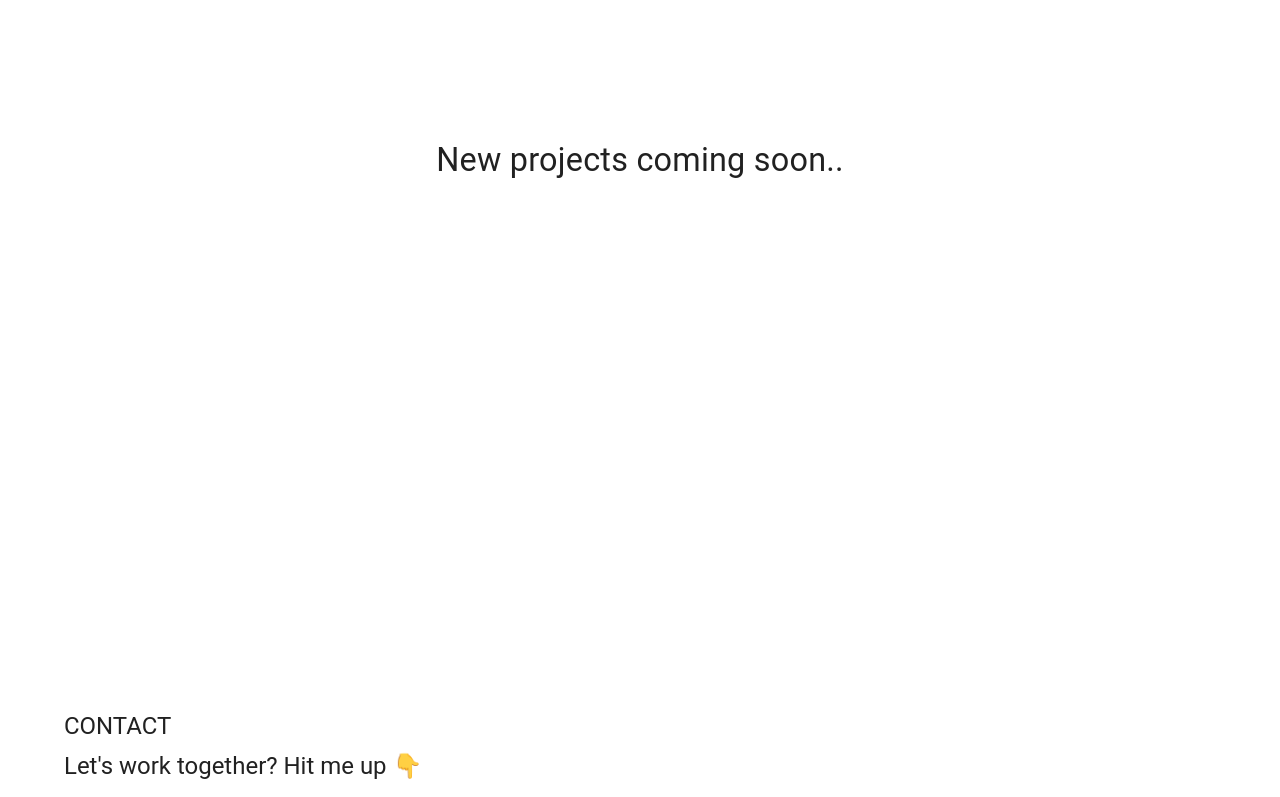
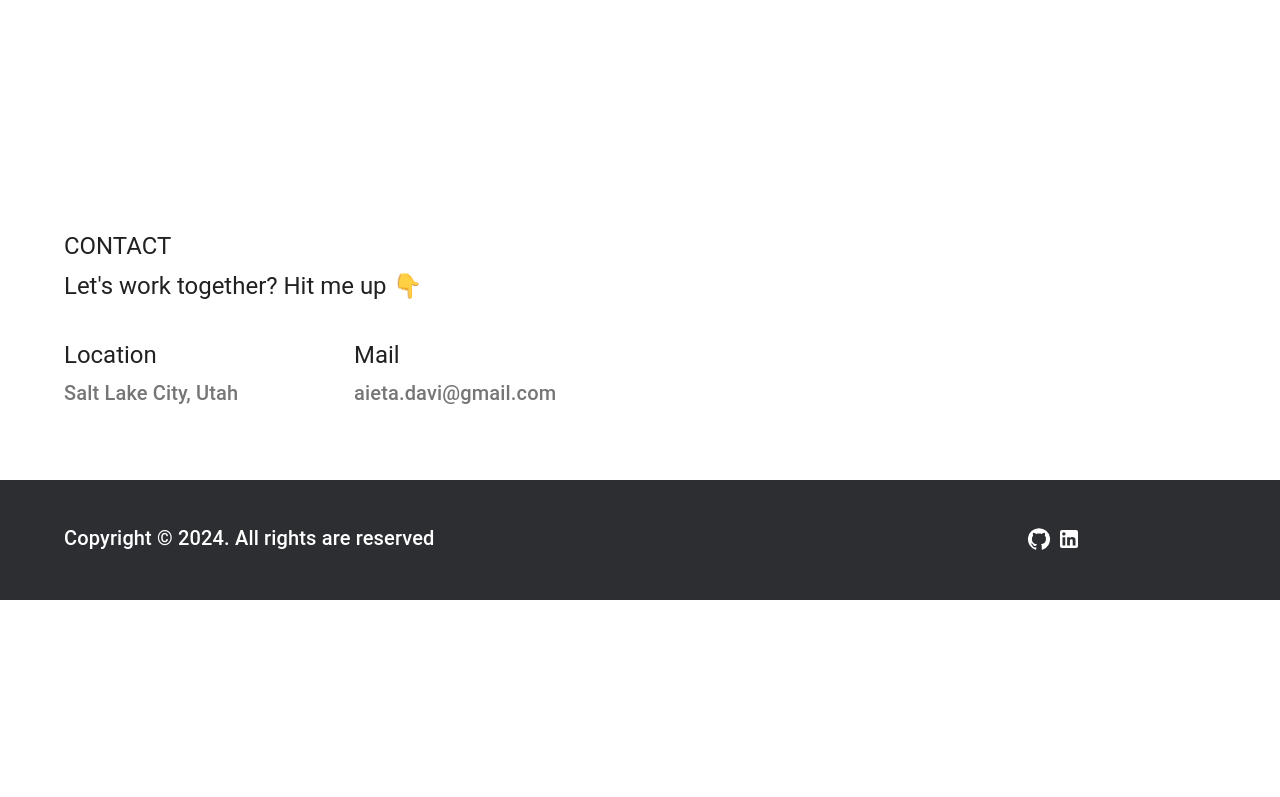
Before and after one commit to DaviAieta/Portfolio, a React (Vite) app: page / in a window 1280 px wide. Shown: the part 1440-2237 px from the top of the page. After the commit the page ends 2040 px from the top, so only its background shows below. Built offline with nearby package versions, Linux system fonts and the light colour scheme.

Commit message:
Create a footer

```diff
--- /dev/null
+++ b/src/components/StyledButton/StyledButtonFooter.tsx
@@ -0,0 +1,32 @@
+import styled from "@emotion/styled";
+import { ReactNode } from "react";
+
+interface StyledButtonProp {
+  children: ReactNode;
+  href: string;
+}
+
+const StyledButton: React.FC<StyledButtonProp> = ({ children, href }) => {
+  const StyledButton = styled("a")(() => ({
+    borderRadius: "3px",
+    padding: "5px 15px",
+    width: "0%",
+    textDecoration: "none",
+    color: "white",
+    transition: "0.5s",
+    "&:hover": { transform: "scale(1.2)" },
+    display: "inline-flex",
+    alignItems: "center",
+    justifyContent: "center",
+  }));
+
+  return (
+    <>
+      <StyledButton href={href} target="_blank">
+        {children}
+      </StyledButton>
+    </>
+  );
+};
+
+export default StyledButton;
--- a/src/pages/Home/About/About.tsx
+++ b/src/pages/Home/About/About.tsx
@@ -3,7 +3,7 @@ import { styled, Grid, Container, Typography } from "@mui/material";
 const About = () => {
   const StyledAbout = styled("div")(() => ({
     backgroundColor: "white",
-    height: "80vh",
+    height: "60vh",
     display: "flex",
     alignItems: "center",
   }));
@@ -26,12 +26,12 @@ const About = () => {
                 textAlign="center"
                 style={{ marginTop: "5px" }}
               >
-                Software development student in Rio de Janeiro, Brazil 📍
+                Software development student
               </Typography>
               <Typography
                 variant="h6"
                 textAlign="center"
-                style={{ marginTop: "25px", color: "#767676" }}
+                style={{ marginTop: "20px", color: "#767676" }}
               >
                 Hey, my name is Davi Aieta Carvalho, I am a software development
                 student. My passion for software began when I was 13 years old.
--- a/src/pages/Home/Contact/Contact.tsx
+++ b/src/pages/Home/Contact/Contact.tsx
@@ -4,7 +4,7 @@ import StyledTextLink from "../../../components/StyledTextLink/StyledTextLink";
 const Contact = () => {
   const StyledContact = styled("div")(() => ({
     backgroundColor: "white",
-    height: "80vh",
+    height: "40vh",
     display: "flex",
     alignItems: "center",
   }));
--- a/src/pages/Home/Footer/Footer.tsx
+++ b/src/pages/Home/Footer/Footer.tsx
@@ -0,0 +1,40 @@
+import { styled, Grid, Container, Typography } from "@mui/material";
+import GitHubIcon from "@mui/icons-material/GitHub";
+import LinkedInIcon from "@mui/icons-material/LinkedIn";
+import StyledButtonFooter from "../../../components/StyledButton/StyledButtonFooter";
+
+const Footer = () => {
+  const StyledFooter = styled("div")(() => ({
+    backgroundColor: "#2D2E32",
+    color: "white",
+    height: "15vh",
+    display: "flex",
+    alignItems: "center",
+  }));
+
+  return (
+    <>
+      <StyledFooter id="contact">
+        <Container maxWidth={"lg"}>
+          <Grid container style={{ textAlign: "left" }}>
+            <Grid item xs={10}>
+              <Typography variant="h6">
+                Copyright © 2024. All rights are reserved
+              </Typography>
+            </Grid>
+            <Grid item xs={2}>
+              <StyledButtonFooter href="https://github.com/DaviAieta">
+                <GitHubIcon />
+              </StyledButtonFooter>
+              <StyledButtonFooter href="https://www.linkedin.com/in/davi-aieta/">
+                <LinkedInIcon />
+              </StyledButtonFooter>
+            </Grid>
+          </Grid>
+        </Container>
+      </StyledFooter>
+    </>
+  );
+};
+
+export default Footer;
--- a/src/pages/Home/Home.tsx
+++ b/src/pages/Home/Home.tsx
@@ -3,6 +3,7 @@ import About from "./About/About";
 import Navbar from "../../components/Navbar/Navbar";
 import Projects from "./Projects/Projects";
 import Contact from "./Contact/Contact";
+import Footer from "./Footer/Footer";
 
 const Home = () => {
   return (
@@ -12,6 +13,7 @@ const Home = () => {
       <About />
       <Projects />
       <Contact />
+      <Footer />
     </>
   );
 };
--- a/src/pages/Home/Projects/Projects.tsx
+++ b/src/pages/Home/Projects/Projects.tsx
@@ -3,7 +3,7 @@ import { styled, Grid, Container, Typography } from "@mui/material";
 const Projects = () => {
   const StyledProjects = styled("div")(() => ({
     backgroundColor: "white",
-    height: "80vh",
+    height: "60vh",
     display: "flex",
     alignItems: "center",
   }));
```
